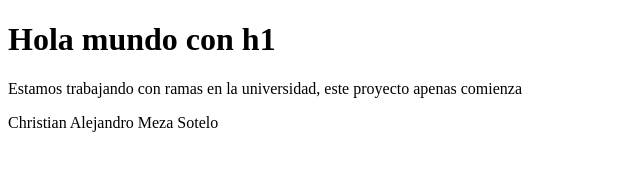
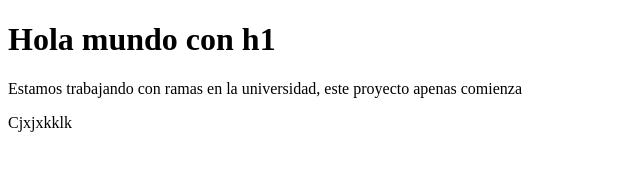
Before and after one commit to ChristianMeza05/Reporsitorio3, a plain HTML site: page index.html in a window 1280 px wide. Shown: the whole page, without its empty margins (0-640 px from the left). Drawn offline with Linux system fonts and the light colour scheme.

Commit message:
sgffgjgfghkjgfbn

```diff
--- a/index.html
+++ b/index.html
@@ -9,6 +9,6 @@
 <body>
     <h1>Hola mundo con h1</h1>
     <p>Estamos trabajando con ramas en la universidad, este proyecto apenas comienza</p>
-    <p>Christian Alejandro Meza Sotelo</p>
+    <p>Cjxjxkklk</p>
 </body>
 </html>
```
